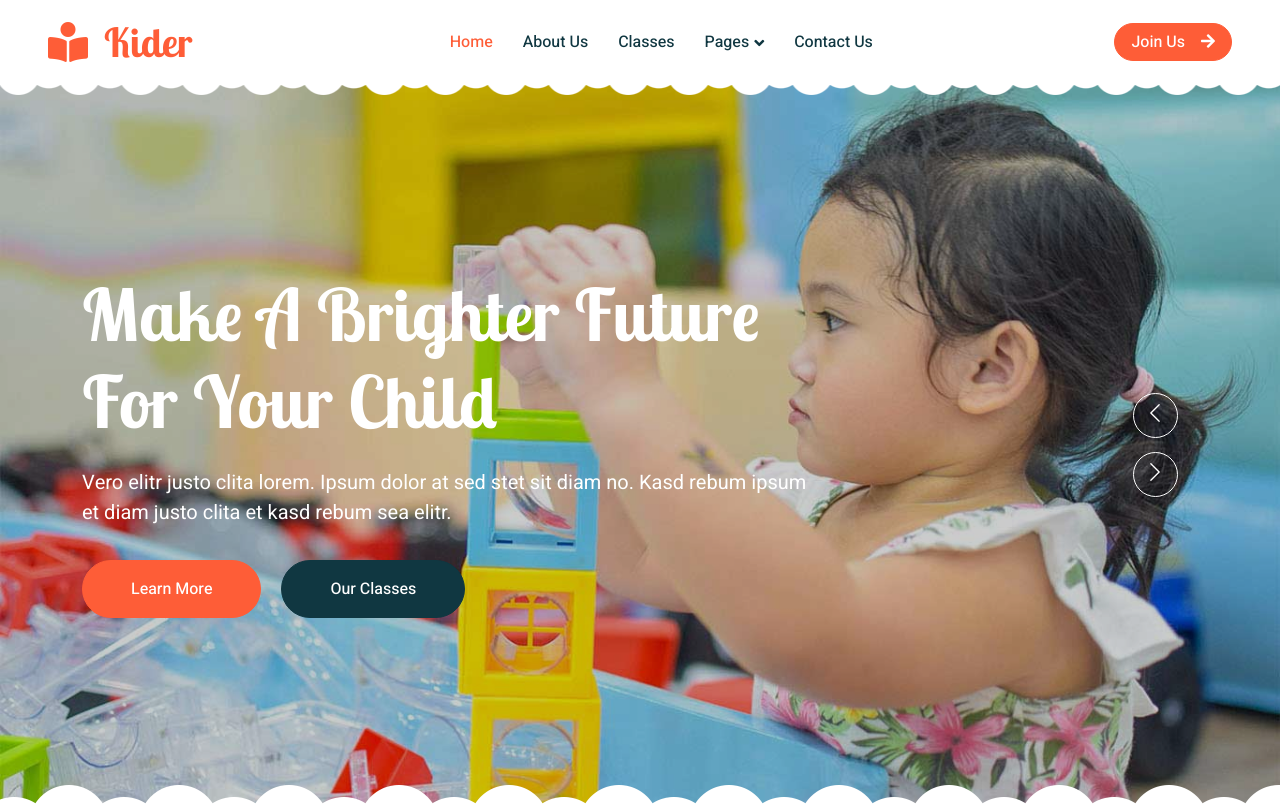
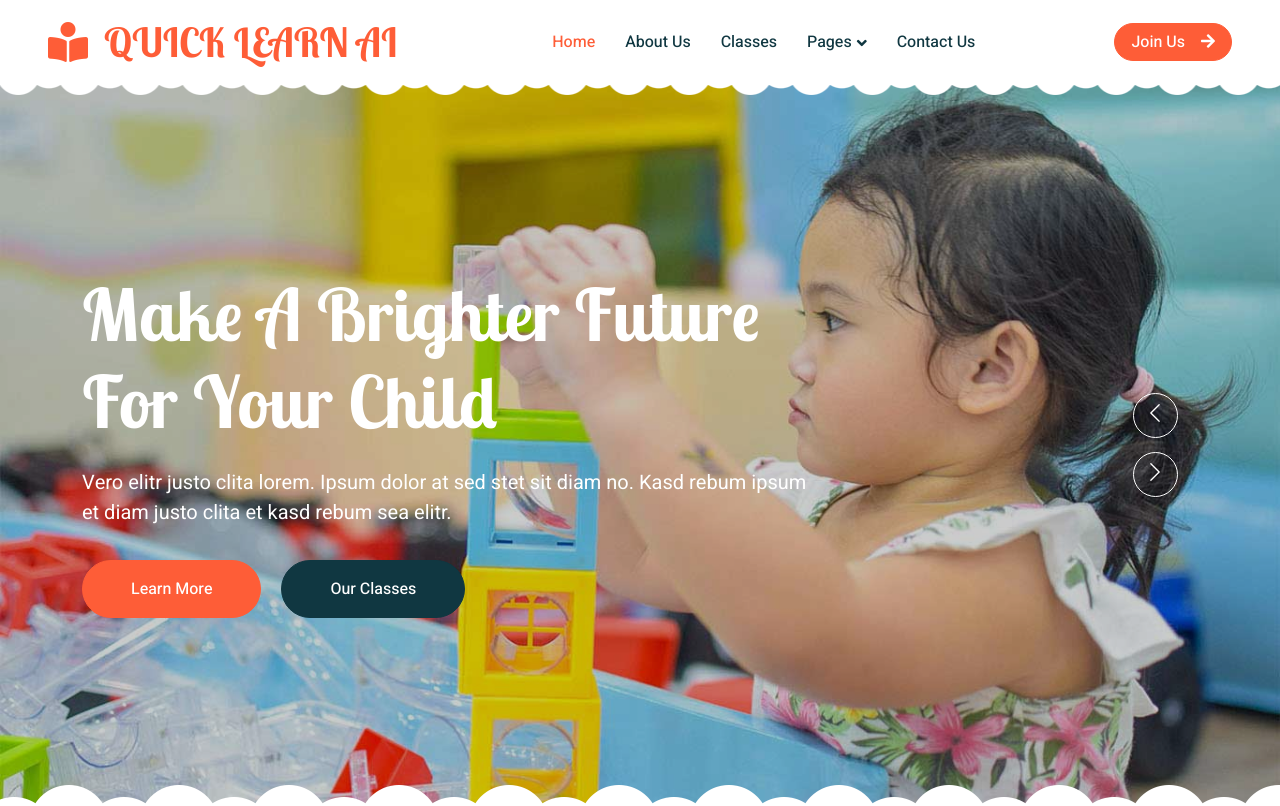
Before and after one commit to HarshAgarwal17062003/RBL-site, a plain HTML site: page Frontend/index.html in a window 1280 px wide. Shown: the top 806 px of the page. Drawn offline with nearby package versions, Linux system fonts and the light colour scheme.

Commit message:
RBL AAKAR UPDATE

```diff
--- a/Frontend/index.html
+++ b/Frontend/index.html
@@ -3,7 +3,7 @@
 
 <head>
     <meta charset="utf-8">
-    <title>Kider - Preschool Website Template</title>
+    <title>QUICK LEARN AI</title>
     <meta content="width=device-width, initial-scale=1.0" name="viewport">
     <meta content="" name="keywords">
     <meta content="" name="description">
@@ -45,7 +45,7 @@
         <!-- Navbar Start -->
         <nav class="navbar navbar-expand-lg bg-white navbar-light sticky-top px-4 px-lg-5 py-lg-0">
             <a href="index.html" class="navbar-brand">
-                <h1 class="m-0 text-primary"><i class="fa fa-book-reader me-3"></i>Kider</h1>
+                <h1 class="m-0 text-primary"><i class="fa fa-book-reader me-3"></i>QUICK LEARN AI</h1>
             </a>
             <button type="button" class="navbar-toggler" data-bs-toggle="collapse" data-bs-target="#navbarCollapse">
                 <span class="navbar-toggler-icon"></span>
```
